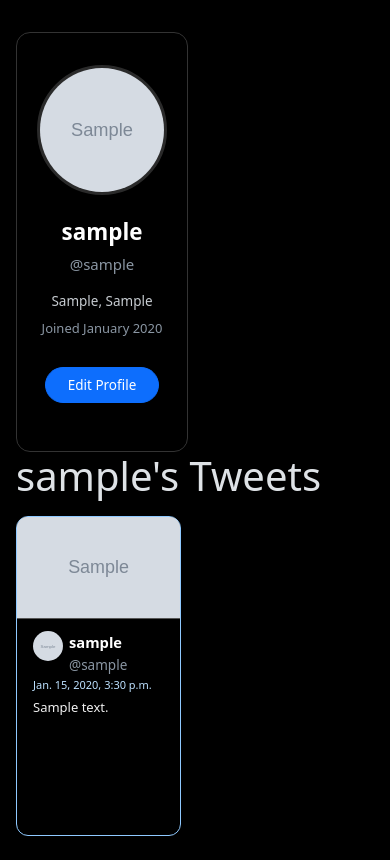
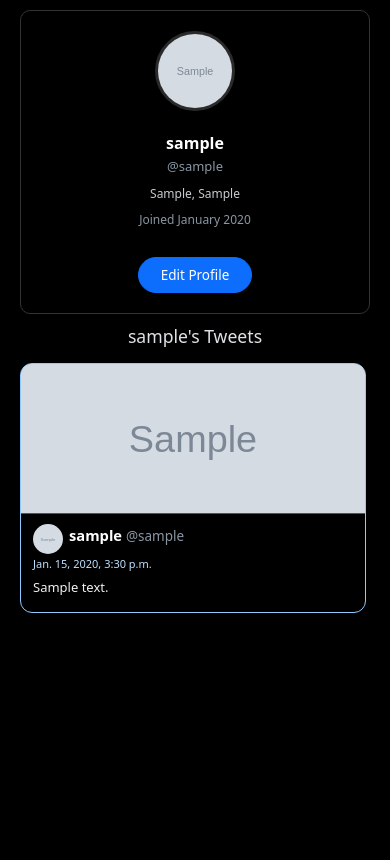
Before and after one commit to Krishna-Thombare/My-Tweets, a Django app: a page that uses mytweet/templates/layout.html in a window 390 px wide. Shown: the part 55-915 px from the top of the page. After the commit the page ends 668 px from the top, so only its background shows below. Run offline with Django 5.2, Linux system fonts and the light colour scheme; a user stored in the database is signed in; tables that the repository leaves empty hold one stand-in row (values such as "Sample post"); grey boxes marked "Sample" are stand-in pictures.

Commit message:
Optimize for mobile screens

```diff
--- a/mytweet/tweet/static/tweet/css/profile.css
+++ b/mytweet/tweet/static/tweet/css/profile.css
@@ -54,3 +54,97 @@
     padding: 7px 22px;
     font-size: 13.5px;
 }
+
+@media (max-width: 768px) {
+
+    .tweets-page {
+        padding: 10px 8px;
+        border-radius: 0;
+    }
+
+    .panel-row {
+        flex-direction: column;
+        gap: 12px;
+    }
+
+    .vertical-divider {
+        display: none !important;
+    }
+
+    .profile-left-panel {
+        flex: none;
+        width: 100%;
+        min-height: unset;
+        margin-top: 0;
+        padding: 20px 16px;
+        border-radius: 10px;
+    }
+
+    .profile-avatar {
+        width: 80px;
+        height: 80px;
+    }
+
+    .profile-info-name {
+        font-size: 1rem;
+        margin-bottom: 2px;
+    }
+
+    .profile-info-handle {
+        font-size: 13px;
+        margin-bottom: 8px;
+    }
+
+    .profile-info-location,
+    .profile-info-joined {
+        font-size: 12px;
+    }
+
+    .right-panel {
+        width: 100%;
+    }
+
+    .right-panel-header {
+        display: flex;
+        flex-direction: column;
+        align-items: center;
+        gap: 8px;
+        grid-template-columns: unset;
+    }
+
+    .right-panel-header h1 {
+        font-size: 1.1rem;
+        white-space: normal;
+        word-break: break-word;
+        text-align: center;
+        grid-column: unset;
+    }
+
+    .right-scroll {
+        max-height: none;
+        overflow-y: visible;
+    }
+
+    .tweet-grid {
+        grid-template-columns: 1fr;
+        gap: 10px;
+    }
+
+    .grid-card {
+        height: auto;
+        min-height: unset;
+    }
+
+    .grid-card-img {
+        aspect-ratio: 16 / 7;
+    }
+
+    .grid-card-profile-bg {
+        aspect-ratio: 16 / 7;
+    }
+
+    .grid-card-body {
+        padding: 10px 12px 12px;
+    }
+
+}
```
